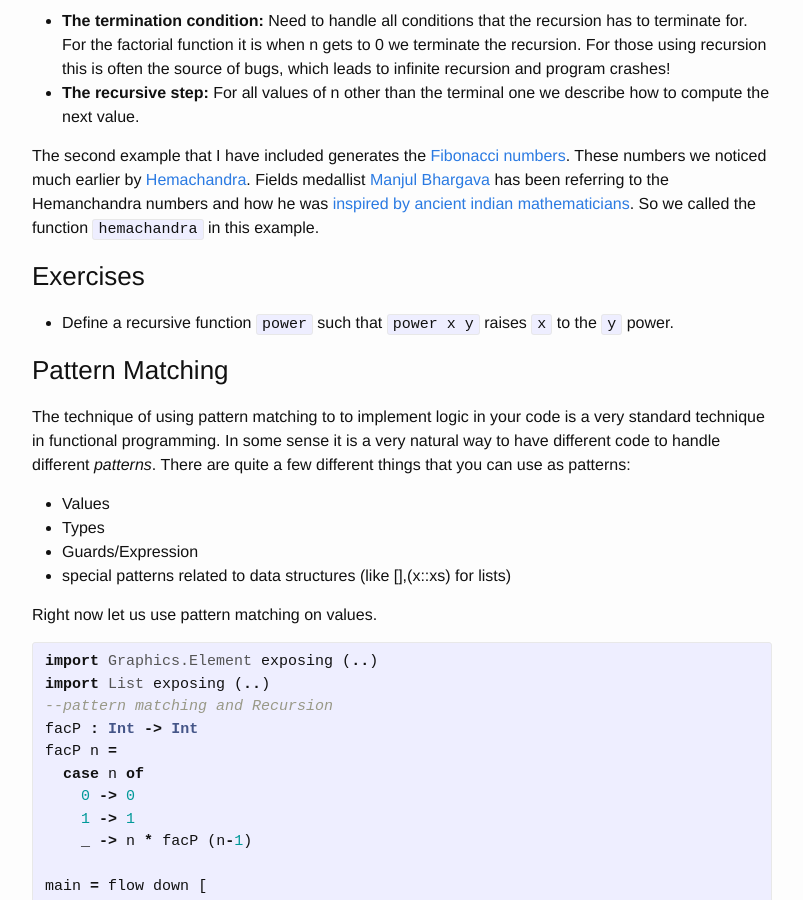
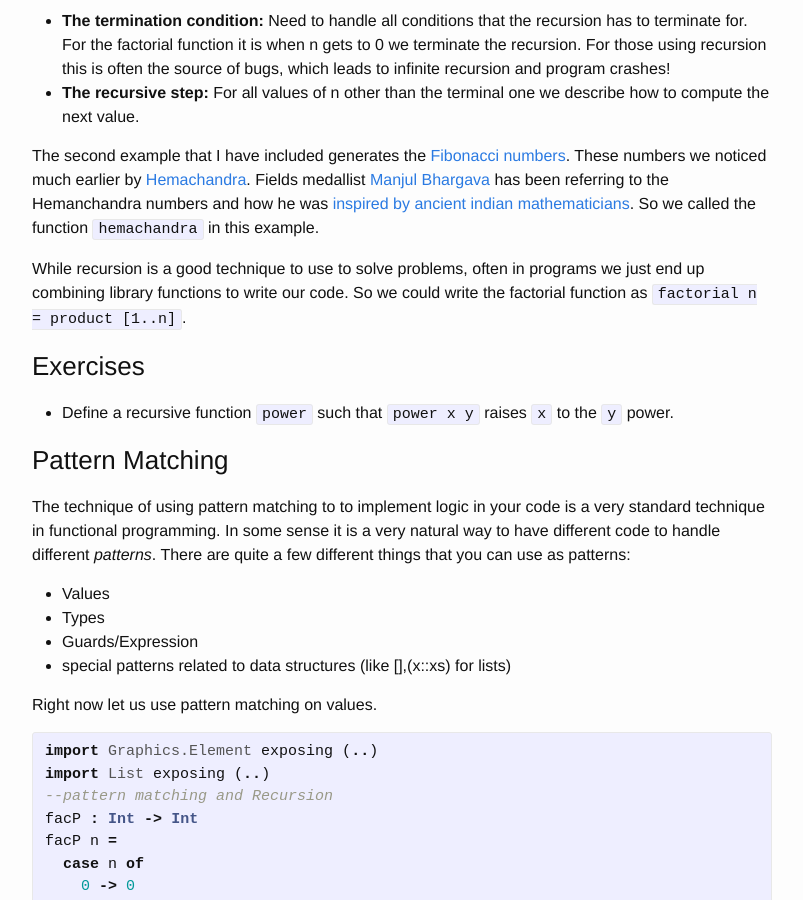
Before and after one commit to csmith111/csmith111.github.io, a Jekyll site: the page built from _posts/2016-02-07-ASecondBlogPost.markdown, in a window 1280 px wide and 900 px high, scrolled down 3053 px. Shown: the whole window, without its empty margins (238-1041 px from the left). Built offline with Jekyll 4.4.1, drawn with Linux system fonts in a browser that asks for light colours; formulas are drawn with MathJax 3; some of the changed lines change nothing that is shown; some of the changed text lies outside the part shown.

Commit message:
fourth blog post

```diff
--- a/_layouts/post.html
+++ b/_layouts/post.html
@@ -12,4 +12,33 @@
     {{ content }}
   </div>
 
+  <script type="text/x-mathjax-config">
+      MathJax.Hub.Config({
+          jax: ["input/TeX","output/HTML-CSS"],
+          extensions: ["tex2jax.js"],
+          tex2jax: {
+          inlineMath: [ ['$','$'], ["\\(","\\)"] ],
+          displayMath: [ ['$$','$$'], ["\\[","\\]"] ],
+          processEscapes: true
+          },
+      });
+      </script>
+
+      <script type="text/x-mathjax-config">
+      MathJax.Hub.Config({
+          tex2jax: {
+          skipTags: ['script', 'noscript', 'style', 'textarea', 'pre']
+          }
+      });
+
+      MathJax.Hub.Queue(function() {
+          var all = MathJax.Hub.getAllJax(), i;
+          for(i=0; i < all.length; i += 1) {
+              all[i].SourceElement().parentNode.className += ' has-jax';
+          }
+      });
+      </script>
+
+      <script type="text/javascript" src="http://cdn.mathjax.org/mathjax/latest/MathJax.js"></script>
+
 </article>
--- a/_posts/2016-02-06-FirstBlogPost.markdown
+++ b/_posts/2016-02-06-FirstBlogPost.markdown
@@ -62,12 +62,13 @@
 helloWorldPic =
   img [src "http://sourcefed.com/wp-content/uploads/2014/12/world.jpg"
    ,style
-       [("width",  "400px")
+     [("width",  "400px")
         ,("height", "400px")
-       ]
+     ]
   ][]
 
 main =div[][astyledMessage, helloWorldPic]
+
 {% endhighlight %}
 
 Okay so this post should have given you some flavor of the representation of Html with a DSL. For those who know HTML this is no big deal, but it lays the foundation for being able to generate and manipulate HTML and the DOM tree programmatically.
--- a/_posts/2016-02-07-ASecondBlogPost.markdown
+++ b/_posts/2016-02-07-ASecondBlogPost.markdown
@@ -134,6 +134,10 @@
 The second example that I have included generates the [Fibonacci numbers][fib-ref]. These numbers we noticed much earlier by [Hemachandra][Hemachandra-ref].
 Fields medallist [Manjul Bhargava][Manjul] has been referring to the Hemanchandra numbers and how he was [inspired by ancient indian mathematicians][Manjul-Hema]. So we called the function `hemachandra` in this example.
 
+While recursion is a good technique to use to solve problems,
+often in programs we just end up combining library functions to write our code. So we could write the factorial function as
+`factorial n = product [1..n]`.
+
 ### Exercises
 
 * Define a recursive function `power` such that `power x y` raises `x` to the `y` power.
@@ -190,12 +194,10 @@
   [] -> []
   x::xs -> (reverse xs)++[x]
 
-
 head : List number -> number
 head xs = case xs of
   [] -> 0
   x::xs -> x
-
 
 main =
   flow down [print "The length the list [2..10] is : " (length [1..10])
@@ -232,7 +234,6 @@
 import List exposing (..)
 
 firstTenPowersOfTwo = map ((^)2) [1..10]
-
 
 sumList : number -> List number -> number
 sumList initialValue =
@@ -271,6 +272,8 @@
 
 * Define an anonymous function and use it to double all the elements of a list.
 
+### Closures and Currying
+
 ### Function Composition and Pipes
 
 
```
